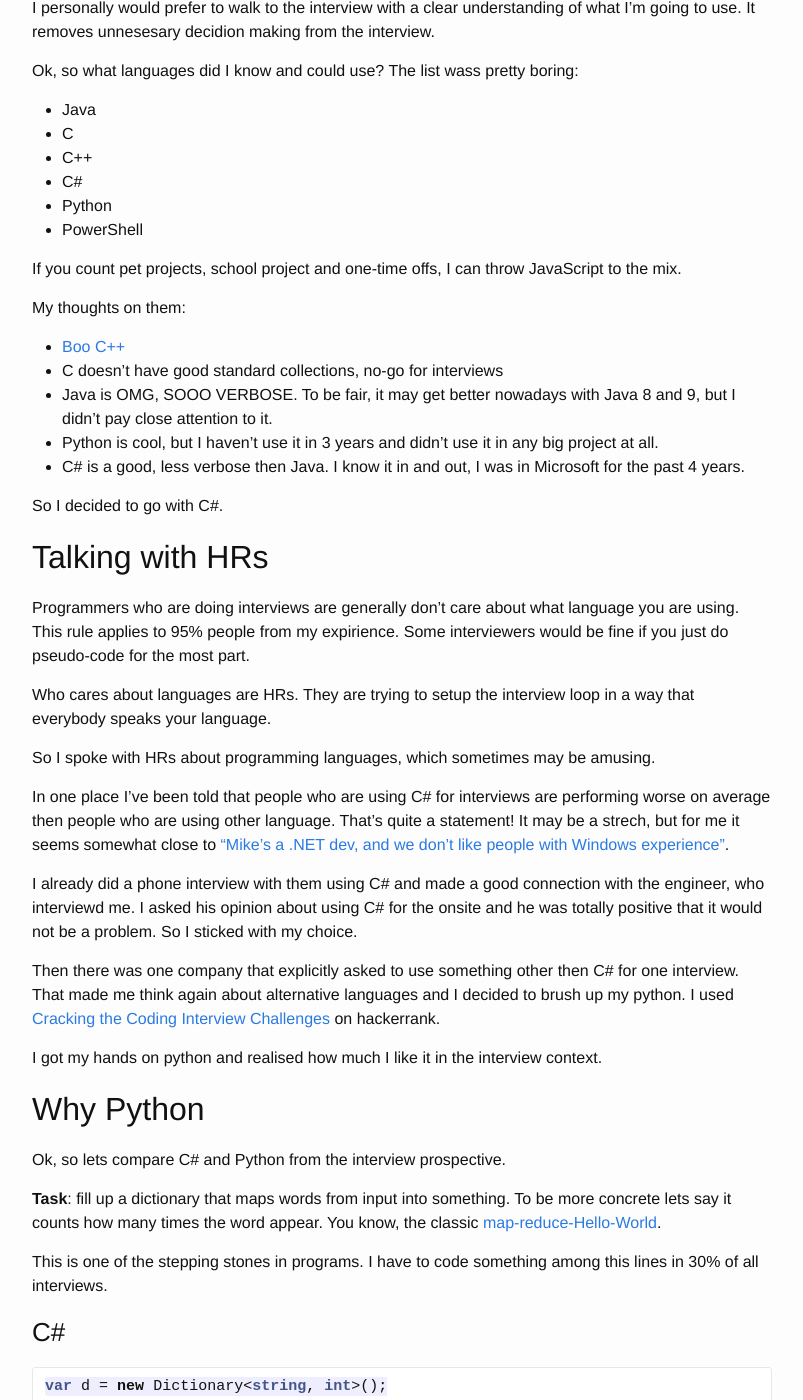
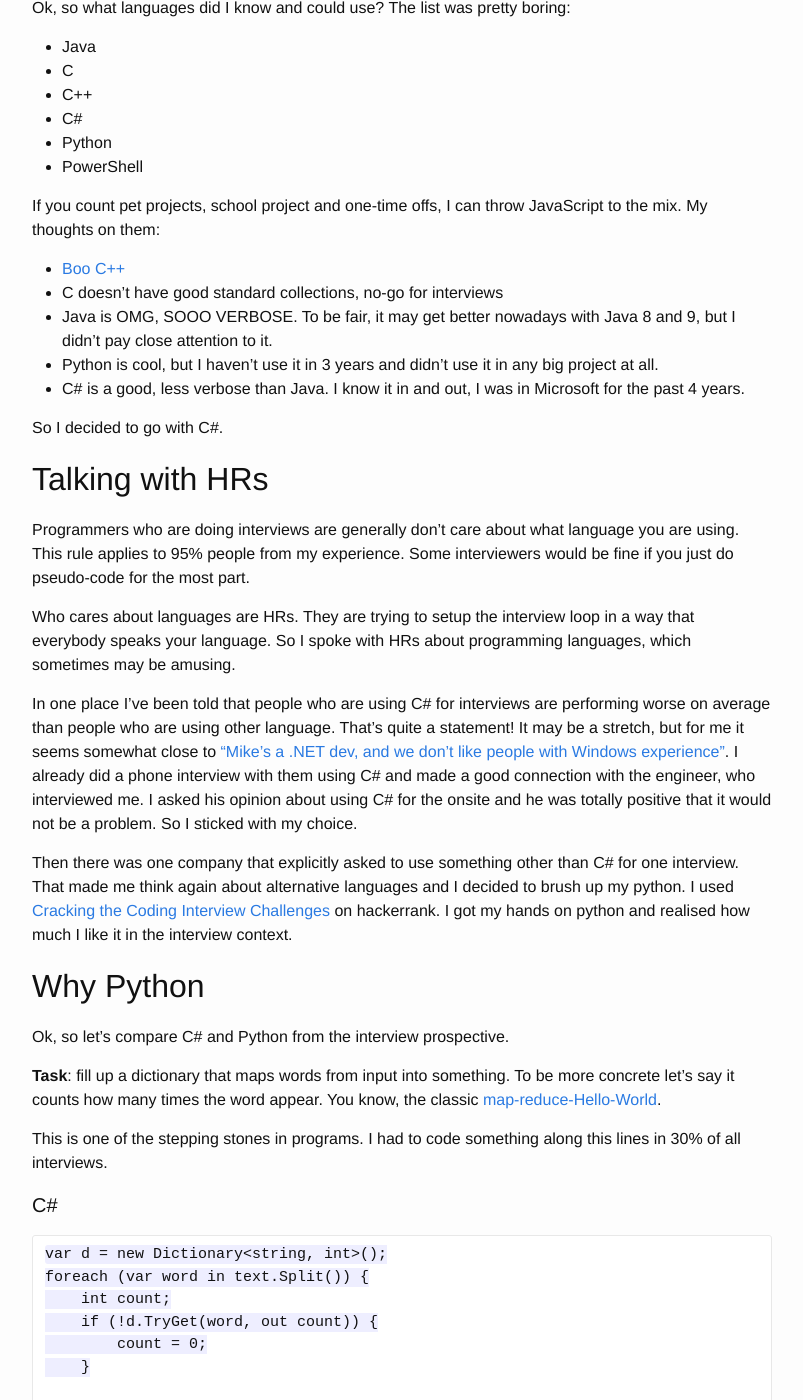
Before and after one commit to vors/vors.github.io, a Jekyll site: the page built from _posts/2017-06-18-choosing-programming-langiage-for-interview.markdown, in a window 1280 px wide and 1400 px high, scrolled down 987 px. Shown: the whole window, without its empty margins (238-1041 px from the left). Built offline with Jekyll 4.4.1, drawn with Linux system fonts in a browser that asks for light colours; some of the changed text lies outside the part shown.

Commit message:
Fimrating thru paper

````diff
--- a/_posts/2017-06-18-choosing-programming-langiage-for-interview.markdown
+++ b/_posts/2017-06-18-choosing-programming-langiage-for-interview.markdown
@@ -4,21 +4,18 @@
 date: 2017-06-18T14:24:08-08:00
 ---
 
-I did a round of interviews in different companies for Software Engineer position in the end of 2016 and though it's a good idea to share my expirience.
-I also started interview people at Dropbox and got some adittional prospective on the process.
+I did a round of interviews in different companies for Software Engineer position in the end of 2016 and though it's a good idea to share my experience.
+I also started interview people at Dropbox and got some additional perspective on the process.
+There are a lot of different aspects of the interview.
+One of the main skills evaluated on them is a coding questions solving.
 
-There are a lot of different aspects of the interview.
-One of the main skills evaluated on them is coding questions solving.
-
-And there are a lot of opinions about how legit is all this process.
+There are different opinions about legitimacy is of this process.
 We will leave this discussion out of the scope of this post.
 The reality is that all companies are doing it.
 So if you are looking for a developer position, you would need to solve such questions as efficiently as you can.
-
 We will focus on choosing the programming language you are going to use.
 
-Coding questions
-----------------
+## Coding questions
 
 The coding part of the question generally takes 3 different forms depending on the company:
 
@@ -26,13 +23,12 @@
 2. coding in an online text editor, no IDE features (~ 10%)
 3. coding in your prefered environment (~ 30%)
 
-The percentage is based on my expirience in 2016 only and could be far from the real picture.
-It only includes onsite interviews.
+The percentage is based on my experience in 2016 only but I think they represent the trend.
+
 The online text editor is very common for screening interviews (before you go to the onsite).
 Screening interviews are in general much easier, so I didn't include them into this statistics.
 
-Choosing the language
----------------------
+## Choosing the language
 
 There is a common place about choosing the language
 
@@ -40,10 +36,10 @@
 - If the decision is close, use the language your interviewer is most comfortable with.
 
 I personally would prefer to walk to the interview with a clear understanding of what I'm going to use.
-It removes unnesesary decidion making from the interview.
+It removes unnecessary decision making from the interview.
 
 Ok, so what languages did I know and could use?
-The list wass pretty boring:
+The list was pretty boring:
 
 - Java
 - C
@@ -53,105 +49,95 @@
 - PowerShell
 
 If you count pet projects, school project and one-time offs, I can throw JavaScript to the mix.
-
 My thoughts on them:
 
 - [Boo C++](http://yosefk.com/c++fqa/index.html)
 - C doesn't have good standard collections, no-go for interviews
 - Java is OMG, SOOO VERBOSE. To be fair, it may get better nowadays with Java 8 and 9, but I didn't pay close attention to it.
 - Python is cool, but I haven't use it in 3 years and didn't use it in any big project at all.
-- C# is a good, less verbose then Java. I know it in and out, I was in Microsoft for the past 4 years.
+- C# is a good, less verbose than Java. I know it in and out, I was in Microsoft for the past 4 years.
 
 So I decided to go with C#.
 
-Talking with HRs
-----------------
+## Talking with HRs
 
 Programmers who are doing interviews are generally don't care about what language you are using.
-This rule applies to 95% people from my expirience.
+This rule applies to 95% people from my experience.
 Some interviewers would be fine if you just do pseudo-code for the most part.
 
 Who cares about languages are HRs.
 They are trying to setup the interview loop in a way that everybody speaks your language.
-
 So I spoke with HRs about programming languages, which sometimes may be amusing.
 
 In one place I've been told that people who are using C# for interviews
-are performing worse on average then people who are using other language.
+are performing worse on average than people who are using other language.
 That's quite a statement!
-It may be a strech, but for me it seems somewhat close to ["Mike’s a .NET dev, and we don’t like people with Windows experience"](http://danluu.com/programmer-moneyball/).
-
-I already did a phone interview with them using C# and made a good connection with the engineer, who interviewd me.
+It may be a stretch, but for me it seems somewhat close to ["Mike’s a .NET dev, and we don’t like people with Windows experience"](http://danluu.com/programmer-moneyball/).
+I already did a phone interview with them using C# and made a good connection with the engineer, who interviewed me.
 I asked his opinion about using C# for the onsite and he was totally positive that it would not be a problem.
 So I sticked with my choice.
 
-Then there was one company that explicitly asked to use something other then C# for one interview.
+Then there was one company that explicitly asked to use something other than C# for one interview.
 That made me think again about alternative languages and I decided to brush up my python.
 I used [Cracking the Coding Interview Challenges](https://www.hackerrank.com/domains/tutorials/cracking-the-coding-interview) on hackerrank.
-
 I got my hands on python and realised how much I like it in the interview context.
 
-Why Python
-----------
+## Why Python
 
-Ok, so lets compare C# and Python from the interview prospective.
+Ok, so let's compare C# and Python from the interview prospective.
 
 **Task**: fill up a dictionary that maps words from input into something.
-To be more concrete lets say it counts how many times the word appear.
+To be more concrete let's say it counts how many times the word appear.
 You know, the classic [map-reduce-Hello-World](https://hadoop.apache.org/docs/r1.2.1/mapred_tutorial.html#Example%3A+WordCount+v1.0).
 
 This is one of the stepping stones in programs.
-I have to code something among this lines in 30% of all interviews.
+I had to code something along this lines in 30% of all interviews.
 
-### C#
+#### C#
 
-```csharp
-var d = new Dictionary<string, int>();
-foreach (var word in text.Split()) {
-    int count;
-    if (!d.TryGet(word, out count)) {
-        count = 0;
+    var d = new Dictionary<string, int>();
+    foreach (var word in text.Split()) {
+        int count;
+        if (!d.TryGet(word, out count)) {
+            count = 0;
+        }
+
+        d[word] = count + 1;
     }
 
-    d[word] = count + 1;
-}
-```
+#### Python
 
-### Python
-
-```python
-d = {}
-for word in text.split():
-    d[word] = d.get(word, 0) + 1
-```
+    d = {}
+    for word in text.split():
+        d[word] = d.get(word, 0) + 1
 
 If you exclude tabulation, it's 154 chars vs 61 chars.
+When you write code on the whiteboard (60% of all interviews as we said),
+you appreciate every single saved char.
+This is the most obvious benefit.
 
-When you write code on the whiteboard (60% of all interviews as we said),
-you appriciate every single saved char.
-This is the most obvious benefit.
-There is a number of subtle things that contribute to the easier whiteboard writting.
+There is a number of subtle things that contribute to the easier whiteboard writing.
 
 ### No curly brackets
 
 It's very natural to put curly brackets in pairs, when you are typing on a keyboard.
-Your faivorite text editor / IDE probably does it for you.
-It's hard to break this habbit, when you are coding on a white-board.
+Your favorite text editor / IDE probably does it for you.
+It's hard to break this habit, when you are coding on a white-board.
 Maybe it's just me, but for me it leads to two outcomes
 
 - trying to guess how much space do I need for this `while`-loop
-- forget to close the open curcly
+- forget to close the open curly
 
 ### No round brackets
 
 Let's say you need to write something like `foreach (var word in text.Split())`.
-These two extra breakets may not seem like much, but it's wasted writting.
+These two extra breakers may not seem like much, but it's wasted writing.
+
 They also make code harder to read and write.
 My `l`, `i`, `(` and `)` **all look alike on whiteboard**.
 The less vertical lines I can put consequently the better.
 
 ### Collection
-
 Python has great built-in collections: `dict` and `list`.
 You can use `list` for
 
@@ -162,49 +148,40 @@
 
 `dict` has the most whiteboard-friendly API to check that key is present in the collection:
 
-```python
-if key not in d:
-```
+    if key not in d:
 
-Look how clean it is! And no breakets!
-
+Look how clean it is! And no brackets!
 Compare it to
 
-```csharp
-if (!d.Contains(key)) {
-```
+    if (!d.Contains(key)) {
 
 See all this vertical lines that look alike?
 
 Other popular collections are `set` and `OrderedSet`.
 They come handy on interviews and usable with very slim syntax as well.
 
+
 ### Easy to change return type
 
-When you need to return one more thing from a helper sub-routine, python got your back.
+When you need to return one more thing from a helper subroutine, python got your back.
 Let's take a look at an example.
 You wrote this code.
 
-```python
-def foo():
-    # code-code-code
-    return count
+    def foo():
+        # code-code-code
+        return count
 
-count = foo()
-```
+    count = foo()
 
 Just to realise that you need to return not only the `count`, but say `max` element as well.
 
-```python
-def foo():
-    # code-code-code
-    return count, max
+    def foo():
+        # code-code-code
+        return count, max
 
-count, max = foo()
-```
+    count, max = foo()
 
 Simple to fix on a whiteboard!
-
 Now think about C# or Java.
 You have to change
 
@@ -212,28 +189,24 @@
 - return statement
 - caller code
 
-All these changes a way more destrictive to the code and it's hard to squize them without rewriting lines.
+All these changes a way more destructive to the code and it's hard to squeeze them without rewriting lines.
 
-Python problems
----------------
+## Python problems
 
 It's not all roses and rainbows.
 The biggest problem for me is indentation.
-I know that I just said that "No curclies" is a plus, but it comes with a price.
+I know that I just said that "No curlies" is a plus, but it comes with a price.
+If you screw-up indentation (need to reindent a big block of text), it could become messy.
 
-If you screw-up indentation (need to reindent a big block of text), it could become messy.
 One thing I found useful was to start with big indentations.
 That way there is a room to make them smaller if needed.
 
 Sometimes it's just easier to rewrite a block of program.
-And in this case you will appriciate the expressivness of the language one more time.
+And in this case you will appreciate the expressiveness of the language one more time.
 
-Conslusion
-----------
+## Conclusion
 
-I think **Python is often the right answer** for general coding interviews.
-
-The language that you are picking should not be something obscure (Erlang), something verbose (Jave), something that require memory management (C++).
+The language that you are picking should not be something obscure (Erlang), something verbose (Java), something that require memory management (C++).
 Otherwise you will **spend time inefficiently**.
 You will write boilerplate, you will fix memory leaks, you will explaining the syntax of the language to the interviewer.
 
````
